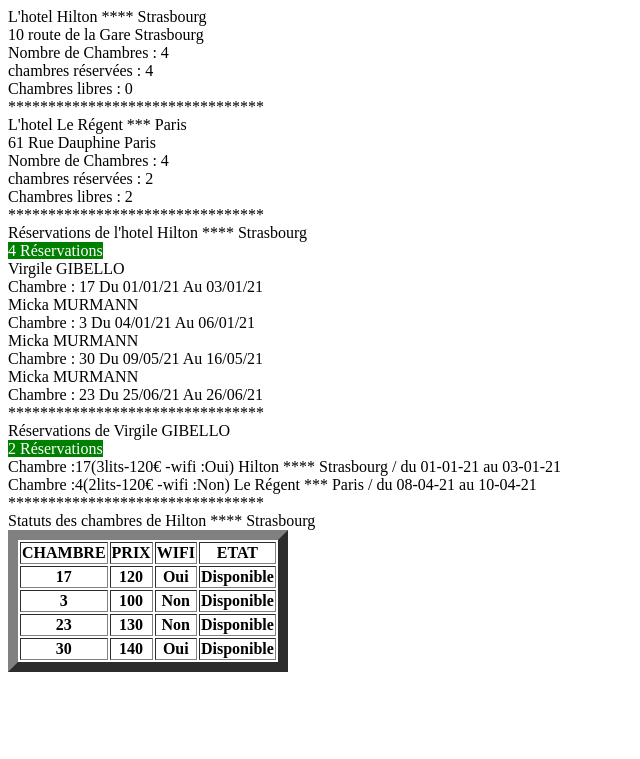
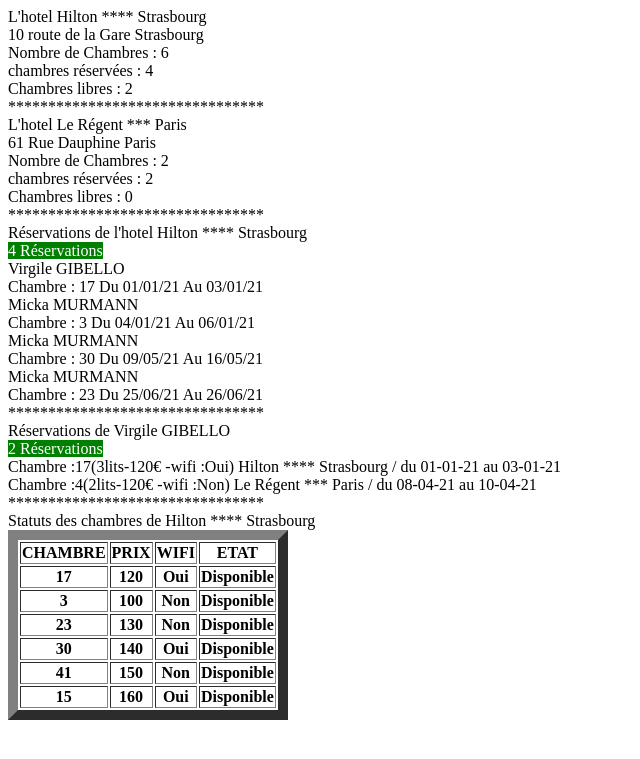
Before and after one commit to derdeche/POO-HOTEL, a PHP site: page / in a window 1280 px wide. Shown: the top 759 px of the page, without its empty margins (0-640 px from the left). Run offline with PHP 8.4, Linux system fonts and the light colour scheme; lists and menus that the app fills with data are empty.

Commit message:
modif chambre résérvé

```diff
--- a/index.php
+++ b/index.php
@@ -24,14 +24,14 @@ $hotel2 = new hotel ('Le Régent','61 Rue Dauphine','Paris','***');
 $client1 = new Client('Virgile', 'GIBELLO');
 $client2 = new Client('Micka', 'MURMANN');
 
-$chambre1 = new Chambre($hotel1, 17, 120, 'Oui', 'Disponible',3);
-$chambre2 = new Chambre($hotel1, 3, 100, 'Non', 'Résérvé',2);
-$chambre3 = new Chambre($hotel2, 4, 120, 'Non', 'Disponible',2);
-$chambre4 = new Chambre($hotel2, 5, 110, 'Oui', 'Résérvé',4);
-$chambre5 = new Chambre($hotel1, 23, 130, 'Non', 'Disponible',3);
-$chambre6 = new Chambre($hotel1, 30, 140, 'Oui', 'Résérvé',1);
-$chambre7 = new Chambre($hotel2, 41, 150, 'Non', 'Disponible',2);
-$chambre8 = new Chambre($hotel2, 15, 160, 'Oui', 'Résérvé',1);
+$chambre1 = new Chambre($hotel1, 17, 120, 'Oui', 'Résérvée',3);
+$chambre2 = new Chambre($hotel1, 3, 100, 'Non', 'Résérvée',2);
+$chambre3 = new Chambre($hotel2, 4, 120, 'Non', 'Résérvée',2);
+$chambre4 = new Chambre($hotel2, 5, 110, 'Oui', 'Résérvée',4);
+$chambre5 = new Chambre($hotel1, 23, 130, 'Non', 'Résérvée',3);
+$chambre6 = new Chambre($hotel1, 30, 140, 'Oui', 'Résérvée',1);
+$chambre7 = new Chambre($hotel1, 41, 150, 'Non', 'Disponible',2);
+$chambre8 = new Chambre($hotel1, 15, 160, 'Oui', 'Disponible',1);
 
 
 $reservation1 = new Reservation($client1, $chambre1, '01-01-2021','03-01-2021');
```
